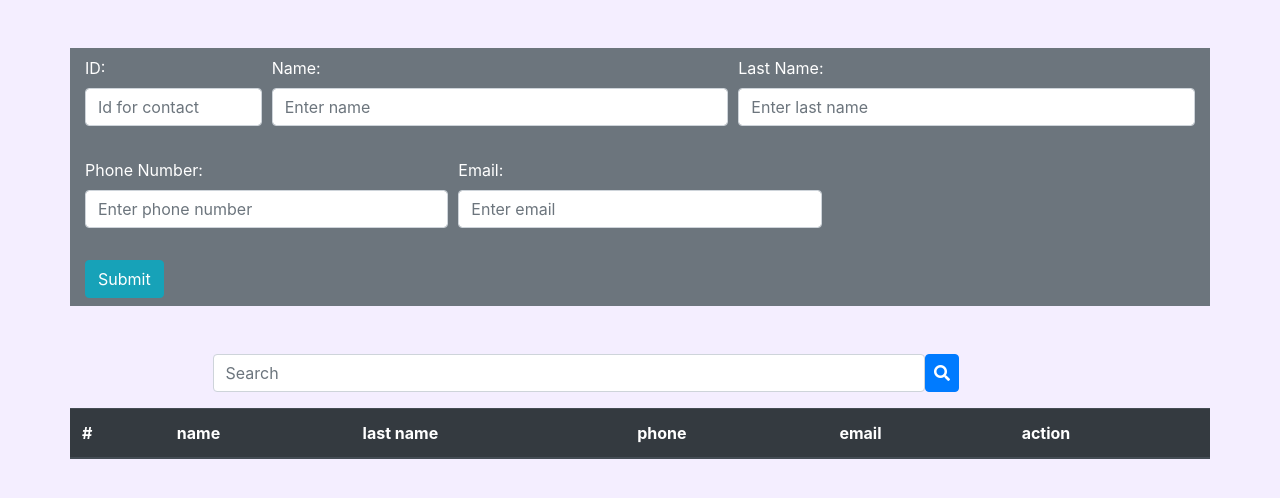
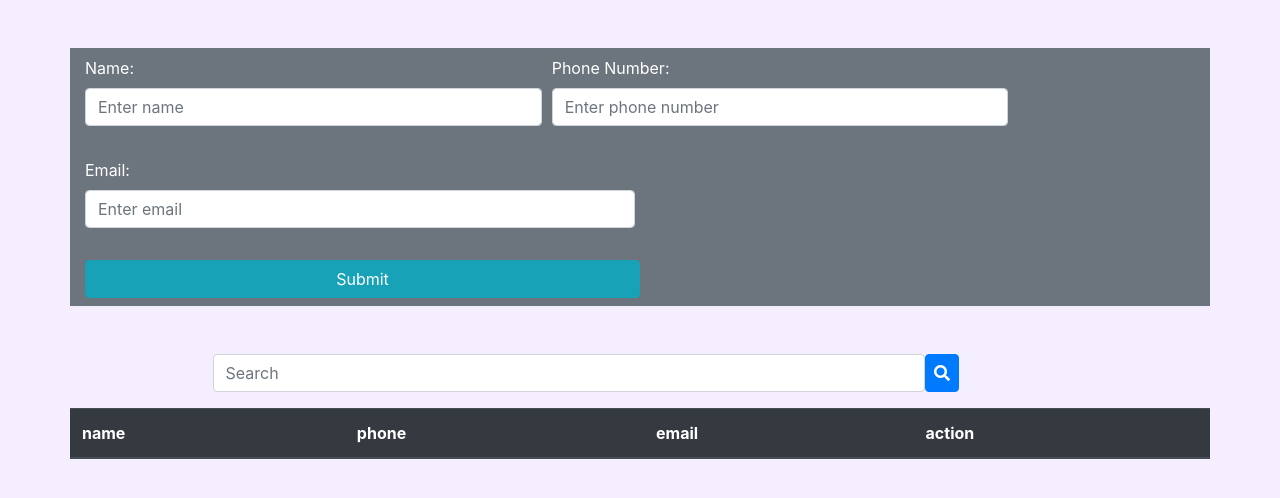
Before and after one commit to masturdating1991/Maktab-React-Phonebook, a React (Create React App) app: page / in a window 1280 px wide. Shown: the top 498 px of the page. Built offline with nearby package versions, Linux system fonts and the light colour scheme.

Commit message:
add contact to DOM

```diff
--- a/src/App.js
+++ b/src/App.js
@@ -1,51 +1,73 @@
-import React from 'react';
-import './App.css';
+import React, {useState} from 'react';
 
 function App() {
+    const [list, setList] = useState([])
+    const [name, setName] = useState('')
+    const [phone, setPhone] = useState('')
+    const [email, setEmail] = useState('')
+
+
+    const handleSubmit = e => {
+        e.preventDefault()
+        name.trim().length > 0 && phone.trim().length > 0 && email.trim().length > 0 &&
+        setList([...list, {
+            id: Date.now(),
+            name,
+            phone,
+            email
+        }])
+
+        setName('')
+        setPhone('')
+        setEmail('')
+    }
     return (
         <>
             <div className="container bg-secondary my-5 text-white">
-                <form className="py-2" id="frm">
+                <form className="py-2" onSubmit={handleSubmit}>
                     <div className="form-row mb-3">
-                        <div className="col-md-2 mb-3">
-                            <label htmlFor="id">ID:</label>
-                            <input type="number" name="id" id="id" className="form-control" placeholder="Id for contact"
-                                   min="0"
-                                   required/>
+
+                        <div className="col-md-5 mb-3">
+                            <label htmlFor="name">Name:</label>
+                            <input
+                                onChange={e => setName(e.target.value)}
+                                value={name}
+                                type="text"
+                                name="name"
+                                className="form-control"
+                                placeholder="Enter name"/>
                         </div>
 
                         <div className="col-md-5 mb-3">
-                            <label htmlFor="name">Name:</label>
-                            <input type="text" name="name" className="form-control" placeholder="Enter name"
-                                   required/>
+                            <label htmlFor="phone">Phone Number:</label>
+                            <input
+                                onChange={e => setPhone(e.target.value)}
+                                value={phone}
+                                type="tel"
+                                name="phone"
+                                className="form-control"
+                                placeholder="Enter phone number"/>
                         </div>
 
-                        <div className="col-md-5 mb-3">
-                            <label htmlFor="name">Last Name:</label>
-                            <input type="text" name="lastName" className="form-control"
-                                   placeholder="Enter last name"/>
-                        </div>
                     </div>
 
                     <div className="form-row mb-3">
-                        <div className="col-md-4 mb-3">
-                            <label htmlFor="phone">Phone Number:</label>
-                            <input type="tel" name="phone" className="form-control"
-                                   placeholder="Enter phone number"/>
+
+                        <div className="col-md-6 mb-3">
+                            <label htmlFor="email">Email:</label>
+                            <input
+                                onChange={e => setEmail(e.target.value)}
+                                value={email}
+                                type="email"
+                                name="email"
+                                className="form-control"
+                                placeholder="Enter email"/>
                         </div>
-
-                        <div className="col-md-4 mb-3">
-                            <label htmlFor="email">Email:</label>
-                            <input type="email" name="email" className="form-control"
-                                   placeholder="Enter email"/>
-                        </div>
-
 
                     </div>
 
-
-                    <div className="col-md-2 px-0">
-                        <input type="submit" value="Submit" className="btn btn-info"/>
+                    <div className="col-md-6  px-0">
+                        <input type="submit" value="Submit" className="btn btn-block btn-info"/>
                     </div>
                 </form>
 
@@ -77,14 +99,35 @@ function App() {
                     <table id='contact-table' className="table table-striped table-hover">
                         <thead className="thead-dark ">
                         <tr>
-                            <th>#</th>
                             <th>name</th>
-                            <th>last name</th>
                             <th>phone</th>
                             <th>email</th>
                             <th>action</th>
                         </tr>
                         </thead>
+
+                        <tbody>
+                        {
+                            list.map(item =>
+                                <tr key={item.id}>
+                                    <td>{item.name}</td>
+                                    <td>{item.phone}</td>
+                                    <td>{item.email}</td>
+                                    <td>
+                                        <button className="btn btn-danger"
+                                                style={{padding: "10px", fontSize: "15px", marginRight: "5px"}}><i
+                                            className='fa fa-trash '/>
+                                        </button>
+                                        <button className="btn btn-primary"
+                                                style={{padding: "10px", fontSize: "15px"}}><i className='fa fa-edit'/>
+                                        </button>
+                                    </td>
+
+                                </tr>
+                            )
+
+                        }
+                        </tbody>
                     </table>
                 </div>
             </div>
```
